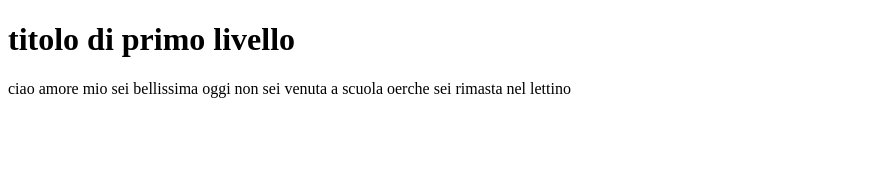
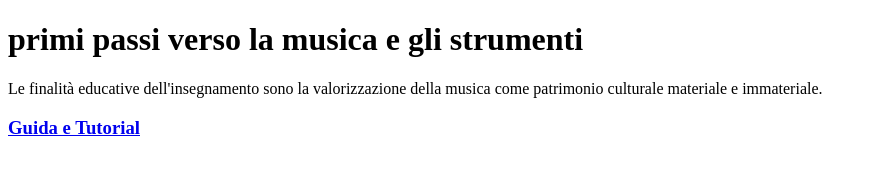
Before and after one commit to MAGRI02/ILMIOPROGETTO, a plain HTML site: page index.html in a window 1280 px wide. Shown: the whole page, without its empty margins (0-877 px from the left). Drawn offline with Linux system fonts and the light colour scheme.

Commit message:
creazione pagine sito web

```diff
--- a/index.html
+++ b/index.html
@@ -2,14 +2,14 @@
 <html lang="it">
     <head>
         <meta charset="utf-8">
-        <title>home page
+        <title>musica e strumenti
         </title>
 
     </head>
     <body>
-        <h1>titolo di primo livello</h1>
-        <p>ciao amore mio sei bellissima oggi non sei venuta a scuola oerche sei rimasta nel lettino
-
-        </p>
+        <h1>primi passi verso la musica e gli strumenti</h1>
+        <p>Le finalità educative dell'insegnamento sono la valorizzazione della musica come patrimonio culturale materiale e immateriale. </p>
+        <p></p>
+        <a href="guida.html"><h3>Guida e Tutorial</h3></a>
     </body>
 </html>
```
Also changed, not shown: guida.html (added), interviste.html (added), recensioni.html (added).
